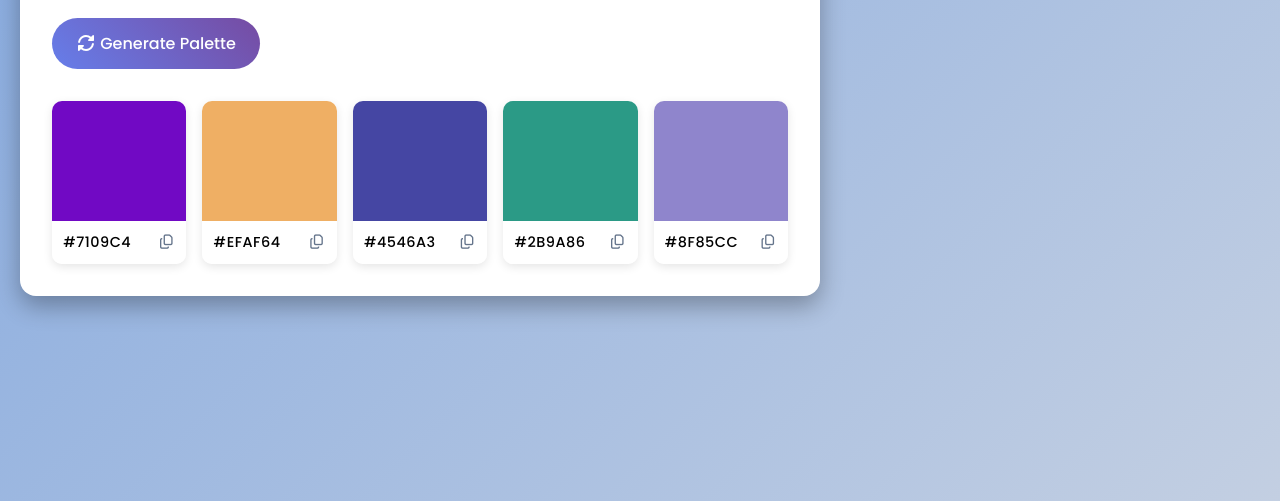
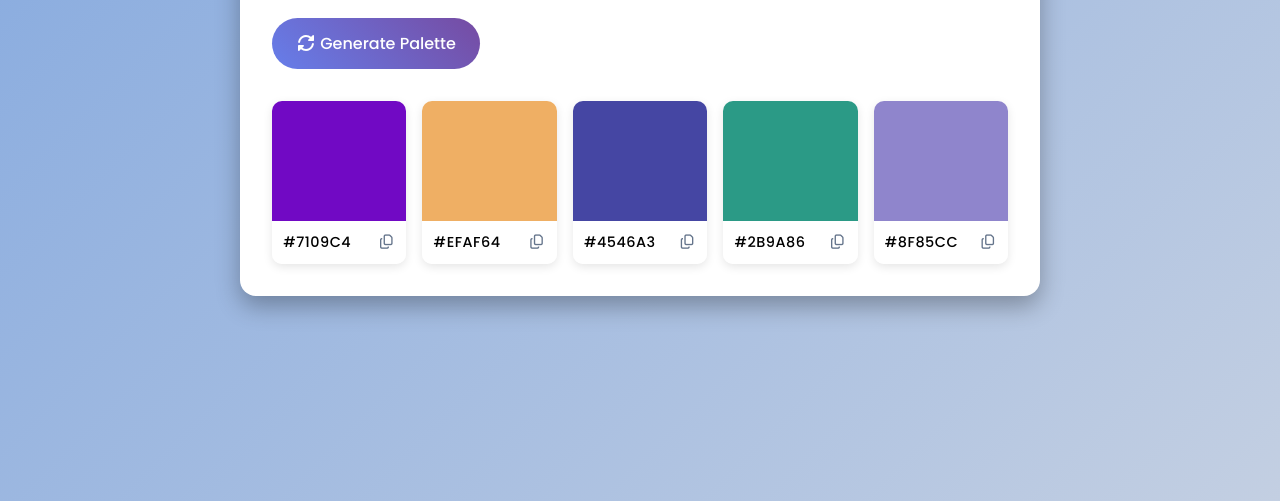
Before and after one commit to ksaremo23/js-color-palette-generator, a plain HTML site: page index.html in a window 1280 px wide. Shown: the part 299-800 px from the top of the page. Drawn offline with Linux system fonts and the light colour scheme.

Commit message:
update stylesheet

```diff
--- a/style.css
+++ b/style.css
@@ -1,3 +1,4 @@
+/* Basic Reset */
 @import url(https://fonts.googleapis.com/css?family=Poppins:100,100italic,200,200italic,300,300italic,regular,italic,500,500italic,600,600italic,700,700italic,800,800italic,900,900italic);
 
 * {
@@ -12,6 +13,7 @@ body {
   min-height: 100vh;
   display: flex;
   align-items: center;
+  justify-content: center;
   padding: 20px;
 }
 
```
Lines whose indentation alone changed are shown as unchanged.
